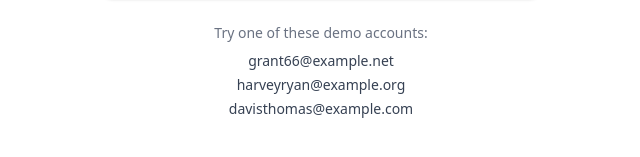
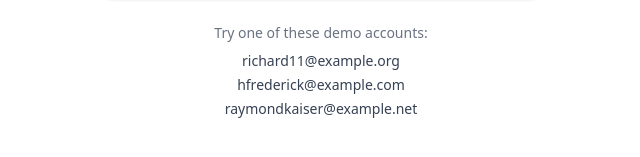
Before and after one commit to guavacoderepo/agentic-zionmart-client, a React (Vite) app: page / in a window 1280 px wide. Shown: the part 541-698 px from the top of the page, without its empty margins (319-959 px from the left). Built offline with nearby package versions, Linux system fonts and the light colour scheme.

Commit message:
push update

```diff
--- a/src/App.tsx
+++ b/src/App.tsx
@@ -101,9 +101,11 @@ const LoginPage = ({ onLogin }: LoginPageProps) => {
         <div className="mt-6 text-center text-sm text-gray-500">
           <p className="mb-2">Try one of these demo accounts:</p>
           <div className="space-y-1">
-            <p className="font-medium text-gray-700">grant66@example.net</p>
-            <p className="font-medium text-gray-700">harveyryan@example.org</p>
-            <p className="font-medium text-gray-700">davisthomas@example.com</p>
+            <p className="font-medium text-gray-700">richard11@example.org</p>
+            <p className="font-medium text-gray-700">hfrederick@example.com</p>
+            <p className="font-medium text-gray-700">
+              raymondkaiser@example.net
+            </p>
           </div>
         </div>
       </div>
```
Also changed, not shown: 1 other file (tests, documents, lock files or other folders).
